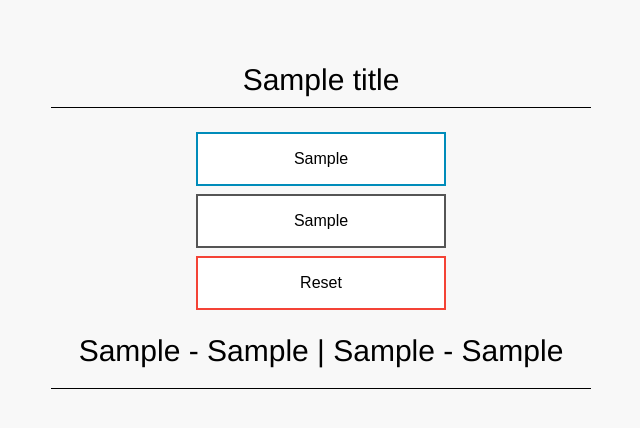
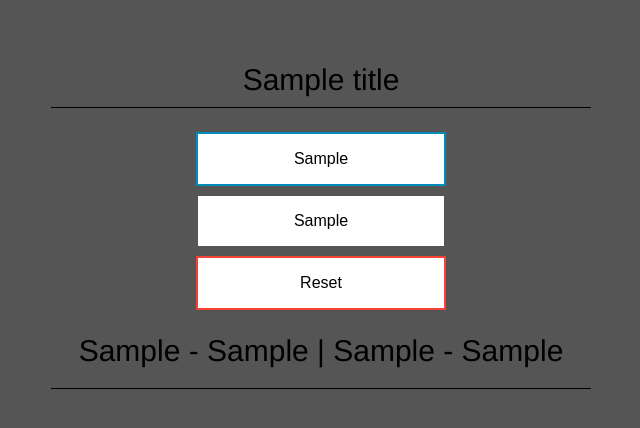
Before and after one commit to kaluzaaa/apt-workshop, a Flask app: template src/azure-vote/templates/index.html in a window 1280 px wide. Shown: the top 428 px of the page, without its empty margins (319-959 px from the left). Run offline with Flask 2, Linux system fonts and the light colour scheme; the template is opened without the code that fills it: most values are stand-ins (such as "Sample title", 1, 10 or a date in 2020).

Commit message:
Test jenkins

```diff
--- a/src/azure-vote/static/default.css
+++ b/src/azure-vote/static/default.css
@@ -1,5 +1,5 @@
 body {
-    background-color:#F8F8F8;
+    background-color:#555555;
 }
 
 div#container {
```
